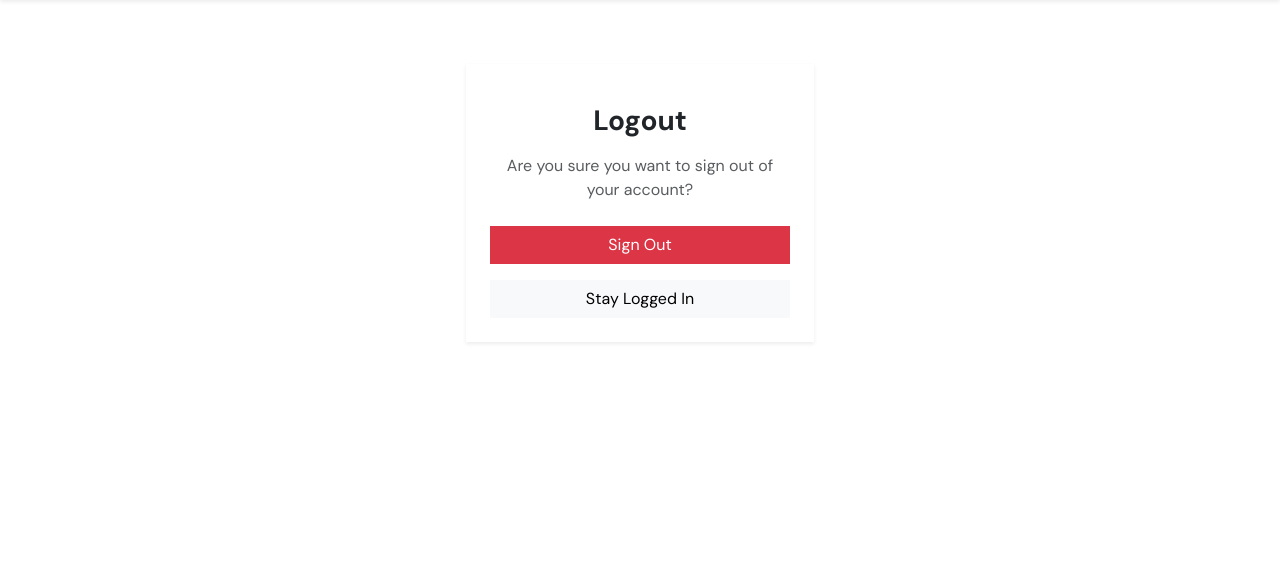
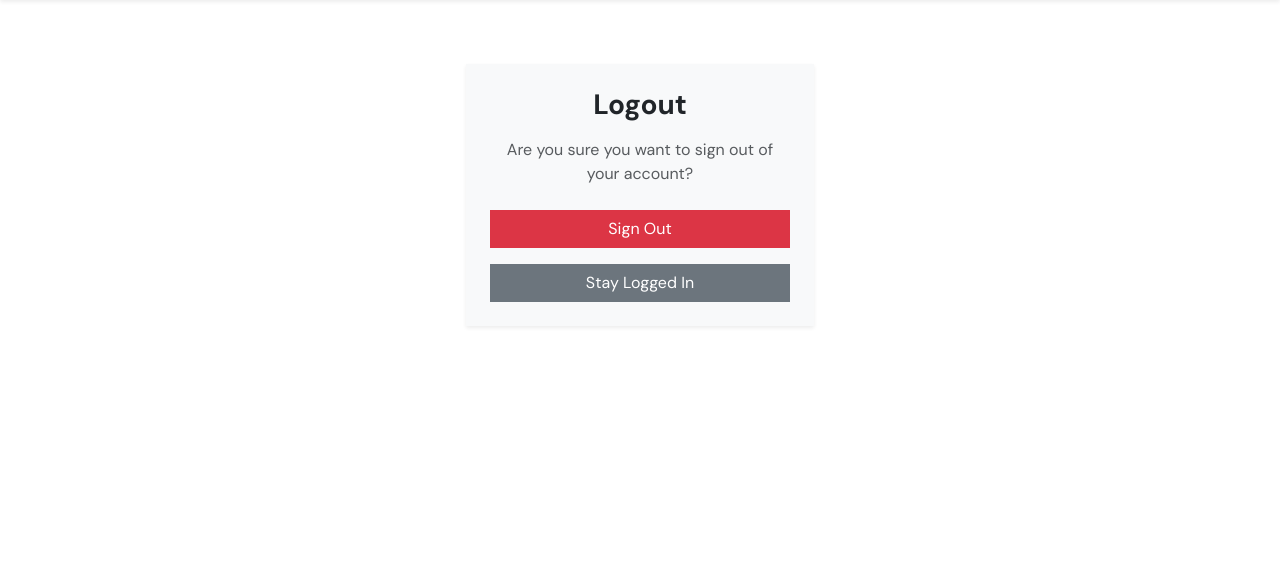
Before and after one commit to sasha-fedorov/meetmeet, a Django app: page /accounts/logout/ in a window 1280 px wide. Shown: the part 56-638 px from the top of the page. Run offline with Django 5.2, Linux system fonts and the light colour scheme; the visitor is signed in with stand-in values (Sample User, id 1); some libraries are stand-ins or nearby versions.

Commit message:
feat: align logout page styling with auth templates

```diff
--- a/templates/account/logout.html
+++ b/templates/account/logout.html
@@ -9,12 +9,8 @@
     <div class="row justify-content-center">
       <div class="col-md-6 col-lg-4">
         <div class="card shadow-sm border-0">
-          <div class="card-body p-4 text-center">
-            <div class="mb-3">
-              <i class="bi bi-box-arrow-right text-danger" style="font-size: 2rem;"></i>
-            </div>
-
-            <h1 class="h3 mb-3 fw-bold">Logout</h1>
+          <div class="card-body p-4 text-center bg-light">
+            <h1 class="h3 mb-3 fw-bolder">Logout</h1>
             <p class="text-muted mb-4">Are you sure you want to sign out of your account?</p>
 
             <form method="post" action="{% url 'account_logout' %}">
@@ -27,7 +23,7 @@
               <div class="d-grid gap-3">
                 <button type="submit" class="btn btn-danger">Sign Out</button>
 
-                <a href="{{ redirect_field_value|default:'/' }}" class="btn btn-light">Stay Logged In</a>
+                <a class="btn btn-secondary" href="{{ redirect_field_value|default:'/' }}">Stay Logged In</a>
               </div>
             </form>
           </div>
```
